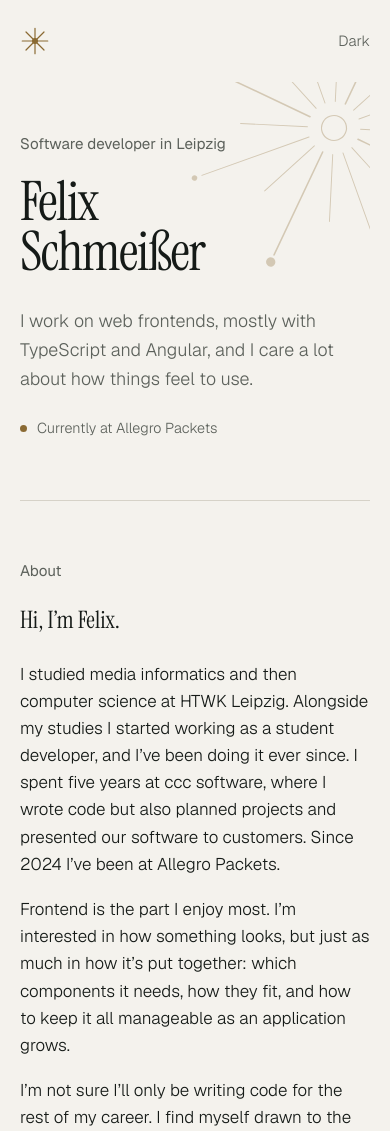
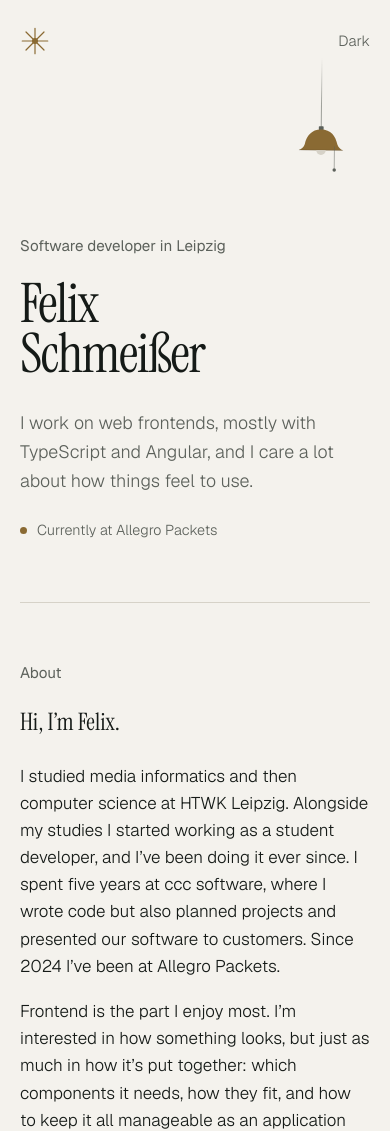
Before and after one commit to fschmeis/fschmeis.github.io, a plain HTML site: page index.html in a window 390 px wide. Shown: the top 1131 px of the page. Drawn offline with Linux system fonts and the light colour scheme; no server answers; animation ran at ten frames a second.

Commit message:
Stern ersetzt: Pendelleuchte (Hell/Dunkel) und Mobile (Navigation)
Co-Authored-By: Claude Opus 5.5 <noreply@anthropic.com>
Claude-Session: https://claude.ai/code/session_016WKHkBjWgvwrvbjWUZzuce

```diff
--- /dev/null
+++ b/hero.js
@@ -0,0 +1,141 @@
+// Hero ornaments: a pendant lamp whose pull cord switches light/dark, and a Calder-style mobile whose shapes link to the sections.
+(()=>{
+  const NS='http://www.w3.org/2000/svg';
+  const el=(n,a,p)=>{const e=document.createElementNS(NS,n);for(const k in a)e.setAttribute(k,a[k]);if(p)p.appendChild(e);return e;};
+  const still=matchMedia('(prefers-reduced-motion: reduce)').matches;
+  const deco=document.getElementById('deco'), root=document.documentElement;
+  const dark=()=>root.dataset.theme?root.dataset.theme==='dark':matchMedia('(prefers-color-scheme: dark)').matches;
+
+  // ---------- Lamp ----------
+  const lampSvg=document.getElementById('hero-lamp');
+  const defs=el('defs',{},lampSvg);
+  const rg=el('radialGradient',{id:'lampglow',cx:'50%',cy:'0%',r:'100%'},defs);
+  el('stop',{offset:'0','stop-color':'#f3d9a4','stop-opacity':.32},rg);
+  el('stop',{offset:'.55','stop-color':'#f3d9a4','stop-opacity':.07},rg);
+  el('stop',{offset:'1','stop-color':'#f3d9a4','stop-opacity':0},rg);
+  const lamp=el('g',{},lampSvg), body=el('g',{transform:'translate(0 34)'});
+  const glow=el('path',{class:'glow',d:'M76 160 L124 160 L230 470 L-30 470 Z',fill:'url(#lampglow)'},body);
+  el('line',{x1:100,y1:0,x2:100,y2:146,stroke:'var(--muted)','stroke-width':1.2},lamp);lamp.appendChild(body);
+  el('rect',{x:95,y:108,width:10,height:9,rx:1.5,fill:'var(--muted)'},body);
+  // dome shade, slightly flared at the rim
+  el('path',{d:'M100 115 C80 115 70 128 66 146 C64 152 60 156 54 158 L146 158 C140 156 136 152 134 146 C130 128 120 115 100 115 Z',fill:'var(--accent)'},body);
+  el('path',{d:'M54 158 L146 158',stroke:'var(--ink)','stroke-opacity':.25,'stroke-width':1.2},body);
+  const bulb=el('path',{d:'M90 158 A10 10 0 0 0 110 158 Z',fill:'var(--line)'},body);
+  // pull cord
+  const cord=el('line',{x1:128,y1:150,x2:128,y2:196,stroke:'var(--muted)','stroke-width':1},body);
+  const bead=el('circle',{cx:128,cy:199,r:3.6,fill:'var(--muted)'},body);
+  const hit=el('circle',{class:'hit',cx:128,cy:196,r:16,fill:'transparent'},body);
+  const t=el('title',{},hit);
+  function paintLamp(){
+    const on=dark();
+    glow.style.opacity=on?1:0;
+    bulb.setAttribute('fill',on?'#f6e3b8':'var(--line)');
+    t.textContent=on?'Pull for the light theme':'Pull for the dark theme';
+  }
+  paintLamp();
+  new MutationObserver(paintLamp).observe(root,{attributes:true,attributeFilter:['data-theme']});
+  matchMedia('(prefers-color-scheme: dark)').addEventListener?.('change',paintLamp);
+
+  let lth=0,lw=0, pull=0, pullV=0, dragging=null;
+  const tb=document.getElementById('theme');
+  const toggle=()=>{tb.click();lw+=(Math.random()<.5?-1:1)*.012;wake();};
+  hit.addEventListener('pointerdown',e=>{e.preventDefault();dragging={y:e.clientY,max:0};hit.setPointerCapture?.(e.pointerId);});
+  hit.addEventListener('pointermove',e=>{if(!dragging)return;const scale=200/lampSvg.getBoundingClientRect().width;pull=Math.max(0,Math.min(28,(e.clientY-dragging.y)*scale));dragging.max=Math.max(dragging.max,pull);wake();});
+  const endPull=()=>{if(!dragging)return;const d=dragging;dragging=null;if(d.max<4){pull=14;}toggle();wake();};
+  hit.addEventListener('pointerup',endPull);hit.addEventListener('pointercancel',()=>{dragging=null;wake();});
+
+  // ---------- Mobile ----------
+  // Arms balance like a real mobile: the heavy shape sits on the short end.
+  const mob=document.getElementById('hero-mobile');
+  const links=[
+    {href:'#about',label:'About',col:'var(--rust)',shape:'circle',r:17},
+    {href:'#work',label:'Work',col:'var(--accent)',shape:'half',r:15},
+    {href:'#offline',label:'Outside work',col:'var(--olive)',shape:'leaf',r:12},
+    {href:'#contact',label:'Contact',col:'var(--ink)',shape:'circle',r:7}
+  ];
+  const arms=[];
+  const wire={stroke:'var(--muted)','stroke-width':1.1,fill:'none','stroke-linecap':'round'};
+  function shape(p,s,y){
+    const a=el('a',{href:s.href,'aria-label':s.label},p);
+    let sh;
+    if(s.shape==='circle')sh=el('circle',{class:'shape',cx:0,cy:y+s.r,r:s.r,fill:s.col},a);
+    else if(s.shape==='half')sh=el('path',{class:'shape',d:`M${-s.r*1.2} ${y} A${s.r*1.2} ${s.r*1.2} 0 0 0 ${s.r*1.2} ${y} Z`,fill:s.col},a);
+    else sh=el('path',{class:'shape',d:`M0 ${y} C${s.r} ${y+s.r*.6} ${s.r} ${y+s.r*1.8} 0 ${y+s.r*2.6} C${-s.r} ${y+s.r*1.8} ${-s.r} ${y+s.r*.6} 0 ${y}Z`,fill:s.col},a);
+    el('circle',{cx:0,cy:y+s.r,r:Math.max(s.r+4,22),fill:'transparent'},a);
+    el('text',{x:0,y:y+(s.shape==='half'?s.r*1.2:s.r*(s.shape==='leaf'?2.6:2))+14,'text-anchor':'middle'},a).textContent=s.label;
+    return a;
+  }
+  // arm: pivot hangs `drop` below parent point; left/right lengths; children hang from the ends
+  function arm(p,drop,L,R,left,right,depth){
+    el('line',{x1:0,y1:0,x2:0,y2:drop,...wire},p);
+    const piv=el('g',{transform:`translate(0 ${drop})`},p);
+    const bar=el('g',{},piv);
+    el('path',{d:`M${-L} 0 Q0 -5 ${R} 0`,...wire},bar);
+    el('circle',{cx:0,cy:0,r:1.8,fill:'var(--muted)'},bar);
+    const a={bar,L,R,tilt:0,tv:0,yaw:0,yv:0,depth,ends:[]};
+    [[-L,left],[R,right]].forEach(([x,child])=>{
+      const end=el('g',{transform:`translate(${x} 0)`},bar);
+      const hang=el('g',{},end);a.ends.push(hang);
+      if(child.label){el('line',{x1:0,y1:0,x2:0,y2:child.drop,...wire},hang);shape(hang,child,child.drop);}
+      else arm(hang,child.drop,child.L,child.R,child.left,child.right,depth+1);
+    });
+    arms.push(a);
+  }
+  const top=el('g',{transform:'translate(150 0)'},mob);
+  arm(top,120,104,40,
+    {...links[0],drop:30},
+    {drop:26,L:46,R:26,
+      left:{...links[1],drop:26},
+      right:{drop:20,L:26,R:18,left:{...links[2],drop:18},right:{...links[3],drop:22}}},0);
+
+  // nudge the mobile when the cursor moves through it
+  let px=null;
+  addEventListener('pointermove',e=>{
+    if(still||!heroVisible)return;
+    const r=mob.getBoundingClientRect();
+    const inside=e.clientX>r.left-20&&e.clientX<r.right+20&&e.clientY>r.top&&e.clientY<r.bottom+20;
+    if(px!==null&&inside){const dx=e.clientX-px;arms.forEach((a,i)=>{a.yv+=dx*.0009/(1+i*.3);a.tv+=dx*.006;});wake();}
+    const lr=lampSvg.getBoundingClientRect();
+    if(px!==null&&e.clientX>lr.left&&e.clientX<lr.right&&e.clientY>lr.top+lr.height*.4&&e.clientY<lr.top+lr.height*.7){lw+=(e.clientX-px)*.00012;wake();}
+    px=e.clientX;
+  },{passive:true});
+  mob.addEventListener('click',()=>{arms.forEach(a=>a.yv+=(Math.random()-.5)*.08);wake();});
+
+  // ---------- Physics loop (runs only while something moves) ----------
+  let running=false, heroVisible=true;
+  function wake(){if(!running&&!still){running=true;requestAnimationFrame(step);}}
+  function step(){
+    let e=0;
+    // lamp: pendulum
+    lw+=-lth*.0018-lw*.02; lth+=lw; e+=Math.abs(lth)+Math.abs(lw)*10;
+    lamp.setAttribute('transform',`rotate(${lth*57.3} 100 0)`);
+    // pull cord spring
+    if(!dragging){pullV+=-pull*.18-pullV*.25;pull+=pullV;}
+    e+=Math.abs(pull)*.01+Math.abs(pullV)*.01;
+    cord.setAttribute('y2',196+pull);bead.setAttribute('cy',199+pull);hit.setAttribute('cy',196+pull);
+    // mobile: each arm tilts a little and turns around its wire
+    arms.forEach(a=>{
+      a.tv+=-a.tilt*.04-a.tv*.06; a.tilt=Math.max(-14,Math.min(14,a.tilt+a.tv));
+      a.yv+=-Math.sin(a.yaw)*.0025-a.yv*.012; a.yaw+=a.yv;
+      e+=Math.abs(a.tv)*.02+Math.abs(a.yv)*5+Math.abs(a.tilt)*.01+Math.abs(Math.sin(a.yaw))*.5;
+      const c=Math.cos(a.yaw);
+      a.bar.setAttribute('transform',`rotate(${a.tilt}) scale(${c.toFixed(3)} 1)`);
+      // children hang straight down from the tilted arm
+      a.ends.forEach(h=>h.setAttribute('transform',`rotate(${-a.tilt})`));
+    });
+    if(e>.002)requestAnimationFrame(step);else running=false;
+  }
+  if('IntersectionObserver' in window)new IntersectionObserver(es=>{heroVisible=es[0].isIntersecting;}).observe(deco);
+
+  // ---------- Variant (preview only: #lamp, #mobile, #both) ----------
+  const V=['lamp','mobile','both'];
+  function pick(){
+    const h=location.hash.slice(1);
+    if(V.includes(h))deco.dataset.variant=h;
+    document.querySelectorAll('.variant-switch a').forEach(a=>a.setAttribute('aria-current',a.getAttribute('href')==='#'+deco.dataset.variant));
+  }
+  pick();addEventListener('hashchange',pick);
+
+  // one small settle on load, then everything rests
+  if(!still){lw=.006;arms.forEach((a,i)=>{a.yv=.05*(i%2?-1:1);a.tv=.4;});wake();}
+})();
--- a/index.html
+++ b/index.html
@@ -32,7 +32,10 @@
 </nav>
 
 <header class="hero">
-  <svg class="burst" id="burst" viewBox="-200 -200 400 400" aria-hidden="true"></svg>
+  <div class="deco" id="deco" data-variant="lamp">
+    <svg class="lamp" id="hero-lamp" viewBox="0 0 200 284" aria-hidden="true"></svg>
+    <svg class="mobile" id="hero-mobile" viewBox="0 0 240 336" role="navigation" aria-label="Sections"></svg>
+  </div>
   <div>
     <span class="eyebrow">Software developer in Leipzig</span>
     <h1><span class="l"><span>Felix</span></span><span class="l"><span><em>Schmeißer</em></span></span></h1>
@@ -123,5 +126,6 @@
 <script src="main.js"></script>
 <script src="piano.js"></script>
 <script src="plant.js"></script>
+<script src="hero.js"></script>
 </body>
 </html>
--- a/main.js
+++ b/main.js
@@ -12,32 +12,16 @@ jobs.forEach(([y,r,c,d],i)=>{
   ul.appendChild(li);
 });
 
-// Starburst
-const NS='http://www.w3.org/2000/svg', burst=document.getElementById('burst');
-for(let i=0;i<16;i++){
-  const a=i/16*Math.PI*2, L=i%2?120:180, s=i%4===0?2:1.2;
-  const l=document.createElementNS(NS,'line');
-  l.setAttribute('x1',Math.cos(a)*34);l.setAttribute('y1',Math.sin(a)*34);
-  l.setAttribute('x2',Math.cos(a)*L);l.setAttribute('y2',Math.sin(a)*L);
-  l.setAttribute('stroke','currentColor');l.setAttribute('stroke-width',s);l.setAttribute('stroke-linecap','round');burst.appendChild(l);
-  if(i%2===0){const c=document.createElementNS(NS,'circle');c.setAttribute('cx',Math.cos(a)*(L+10));c.setAttribute('cy',Math.sin(a)*(L+10));c.setAttribute('r',i%4===0?6:3.5);c.setAttribute('fill','currentColor');burst.appendChild(c);}
-}
-const core=document.createElementNS(NS,'circle');core.setAttribute('r',16);core.setAttribute('fill','none');core.setAttribute('stroke','currentColor');core.setAttribute('stroke-width',1.5);burst.appendChild(core);
-const g=document.createElementNS(NS,'g');burst.querySelectorAll('*').forEach(n=>g.appendChild(n));burst.appendChild(g);
-
 // Motion: time + scroll
 const prog=document.getElementById('progress');
 const still=matchMedia('(prefers-reduced-motion: reduce)').matches;
-function frame(t){
+function frame(){
   const y=scrollY, max=document.documentElement.scrollHeight-innerHeight;
   prog.style.transform=`scaleX(${max>0?y/max:0})`;
-  if(!still){
-    g.setAttribute('transform',`rotate(${t*0.004+y*0.06})`);
-    requestAnimationFrame(frame);
-  }
 }
-requestAnimationFrame(frame);
-if(still)addEventListener('scroll',()=>requestAnimationFrame(frame),{passive:true});
+frame();
+addEventListener('scroll',()=>requestAnimationFrame(frame),{passive:true});
+addEventListener('resize',frame);
 
 // Fade in on scroll (only what starts below the fold)
 if('IntersectionObserver' in window && !still){
--- a/style.css
+++ b/style.css
@@ -2,7 +2,7 @@
 @font-face{font-family:"Geist";font-style:normal;font-weight:300 500;font-display:swap;src:url(fonts/geist.woff2) format("woff2")}
 @font-face{font-family:"Geist Mono";font-style:normal;font-weight:400;font-display:swap;src:url(fonts/geist-mono.woff2) format("woff2")}
 
-/* Ornaments: mid-century starburst, a playable piano and a hanging plant */
+/* Ornaments: a pendant lamp and a mobile up top, a playable piano and a hanging plant */
 /* Layout: calm magazine page, dark first, large serif headings, narrow text column */
 :root{
   --bg:#0e1311; --bg2:#141a17; --ink:#ece8df; --muted:#9a9f97; --line:#28302c; --accent:#c9a46a; --rust:#b8693f; --olive:#8d8a55; --leaf:#5f7a4a; --stem:#6d7a52;
@@ -80,9 +80,8 @@ h2 em{color:var(--accent)}
 
 .progress{position:fixed;left:0;top:0;height:2px;width:100%;background:var(--accent);transform-origin:0 50%;transform:scaleX(0);z-index:20}
 .mark svg{display:block;width:30px;height:30px;color:var(--accent)}
-.hero{position:relative;overflow:hidden}
+.hero{position:relative}
 .hero>*{position:relative;z-index:1}
-.burst{position:absolute!important;z-index:0!important;right:-150px;top:-150px;width:min(480px,80vw);height:auto;color:var(--accent);opacity:.45;pointer-events:none}
 .about{position:relative}
 #ueber{position:relative;overflow:hidden}
 .rv{transition:opacity .9s cubic-bezier(.2,.7,.1,1),transform .9s cubic-bezier(.2,.7,.1,1)}
@@ -115,7 +114,7 @@ h2 em{color:var(--accent)}
 .facet p{margin:0;color:var(--muted);max-width:44ch}
 .facet .dot{display:inline-block;width:10px;height:10px;border-radius:50%;margin-right:10px;vertical-align:.15em}
 .aside{margin-top:40px;color:var(--muted);max-width:60ch}
-@media (max-width:820px){.facets{grid-template-columns:minmax(0,1fr)}.burst{opacity:.3;right:-120px;top:-110px}}
+@media (max-width:820px){.facets{grid-template-columns:minmax(0,1fr)}}
 
 .contact h2{font-size:clamp(2.6rem,8vw,6.5rem);line-height:.95;margin-bottom:36px}
 .mailrow{display:flex;flex-wrap:wrap;gap:16px 28px;align-items:baseline}
@@ -139,3 +138,27 @@ footer{padding-block:28px;display:flex;justify-content:space-between;gap:16px;fl
   .plant{position:relative;float:right;width:92px;right:auto;margin:calc(-1*clamp(56px,9vw,112px)) -6px 0 10px}
 }
 @media (prefers-reduced-motion:reduce){*{animation:none!important;transition:none!important}.rv.pre{opacity:1;transform:none}html{scroll-behavior:auto}}
+
+/* Hero ornaments: pendant lamp (pull cord switches light/dark) and a Calder-style mobile (shapes link to sections) */
+.deco{position:absolute!important;z-index:0!important;top:-34px;right:0;-webkit-mask-image:linear-gradient(#0000,#000 48px);mask-image:linear-gradient(#0000,#000 48px);display:flex;align-items:flex-start;gap:clamp(8px,3vw,40px);pointer-events:none}
+.deco svg{display:block;height:auto;overflow:visible}
+.deco .lamp{width:150px}
+.deco .mobile{width:190px}
+.deco[data-variant="lamp"] .mobile,.deco[data-variant="mobile"] .lamp{display:none}
+.deco .hit{pointer-events:auto;cursor:pointer}
+.deco a{pointer-events:auto;cursor:pointer;outline:none}
+.deco a text{font:400 11px var(--sans);fill:var(--muted);opacity:0;transition:opacity .3s}
+.deco a:hover text,.deco a:focus-visible text{opacity:1}
+.deco a:focus-visible .shape{stroke:var(--ink);stroke-width:1.5}
+.glow{transition:opacity .6s}
+@media (max-width:820px){
+  .deco{gap:10px;top:-24px}
+  .hero{padding-top:150px}
+  .deco .lamp{width:96px}
+  .deco .mobile{width:150px}
+  .deco[data-variant="both"] .lamp{width:80px}
+  .deco[data-variant="both"] .mobile{width:130px}
+}
+.variant-switch{position:fixed;left:max(16px,env(safe-area-inset-left,0px));bottom:calc(16px + env(safe-area-inset-bottom,0px));z-index:30;display:flex;gap:2px;padding:3px;border:1px solid var(--line);border-radius:99px;background:var(--bg);font-size:.8rem}
+.variant-switch a{padding:5px 12px;border-radius:99px;text-decoration:none;color:var(--muted)}
+.variant-switch a[aria-current="true"]{background:var(--bg2);color:var(--ink)}
```
